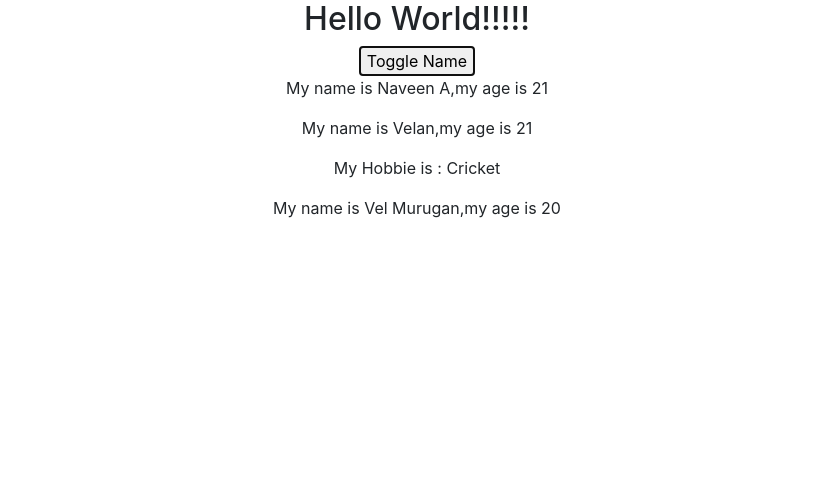
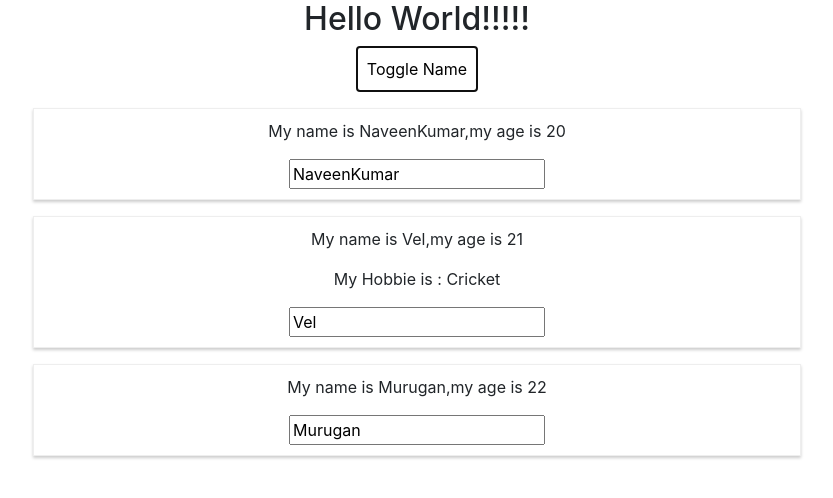
Before and after one commit to naveenkumardev65/React_basic, a React (Create React App) app: page / in a window 1280 px wide. Both pictures are taken after a click on the button "Toggle Name". Shown: the top 498 px of the page, without its empty margins (223-1056 px from the left). Built offline with nearby package versions, Linux system fonts and the light colour scheme.

Commit message:
ToggleHandler method is added in this commit

```diff
--- a/src/App.js
+++ b/src/App.js
@@ -4,36 +4,65 @@ import Person from './Person/Person'
 
 class App extends Component {
   state = {
-    persons : [
-      { name : "NaveenKumar" , age : 20},
-      { name : "Vel" , age : 21},
-      { name : "Murugan" , age : 22},
+    persons: [
+      { name: "NaveenKumar", age: 20 },
+      { name: "Vel", age: 21 },
+      { name: "Murugan", age: 22 },
     ],
-    otherState: "Some thing"
+    otherState: "Some thing",
+    showPersons: false
   }
 
 
 
-   switchNameHandler = (e) => {
-    console.log("clicked")
-
+  switchNameHandler = (event) => {
     this.setState({
-      persons : [
-        { name : "Naveen A" , age : 21},
-        { name : "Velan" , age : 21},
-        { name : "Vel Murugan" , age : 20},
+      persons: [
+        { name: event.target.value, age: 21 },
+        { name: 'Naveen', age: 22 },
+        { name: 'Kumar', age: 20 },
       ]
     })
   }
 
-  render(){
+  ToggleHandler = () => {
+    const doesShow = this.state.showPersons
+    this.setState({
+      showPersons: !doesShow
+    })
+  }
+
+
+
+  render() {
+    const style = {
+      backgroundColor : 'white',
+      border : '1px solid blue',
+      padding : '10px',
+      font : 'inherit'
+
+    }
     return (
       <div className="App">
         <h2>Hello World!!!!!</h2>
-        <button onClick={this.switchNameHandler}>Toggle Name</button>
-        <Person name={this.state.persons[0].name} age={this.state.persons[0].age}/>
-        <Person name={this.state.persons[1].name} age={this.state.persons[1].age}>My Hobbie is : Cricket</Person>
-        <Person name={this.state.persons[2].name} age={this.state.persons[2].age}/>
+        <button style={style} onClick={this.ToggleHandler}>Toggle Name</button>
+        { this.state.showPersons === true ?
+          <div>
+            <Person
+              name={this.state.persons[0].name}
+              age={this.state.persons[0].age}
+              clicked={this.switchNameHandler} />
+            <Person
+              name={this.state.persons[1].name}
+              age={this.state.persons[1].age}>My Hobbie is : Cricket</Person>
+            <Person
+              name={this.state.persons[2].name}
+              age={this.state.persons[2].age}
+               />
+          </div>
+          : null
+        }
+
       </div>
     )
   }
--- /dev/null
+++ b/src/Person/Person.css
@@ -0,0 +1,8 @@
+.Person {
+    width: 60%;
+    border: 1px solid #eee;
+    box-shadow: 0 2px 3px #ccc;
+    padding: 10px;
+    margin: 16px auto;
+    text-align: center;
+}
--- a/src/Person/Person.js
+++ b/src/Person/Person.js
@@ -1,11 +1,13 @@
 import React from 'react'
+import '../Person/Person.css'
 
 const person = (props) => {
     return (
-        <div>
+        <div className="Person">
             {/* <p>I am Person,my age is {Math.floor(Math.random() *30)}</p> */}
             <p>My name is {props.name},my age is {props.age}</p>
             <p>{props.children}</p>
+            <input type="text" onChange={props.clicked} value={props.name}/>
         </div>
     );
 }
```
